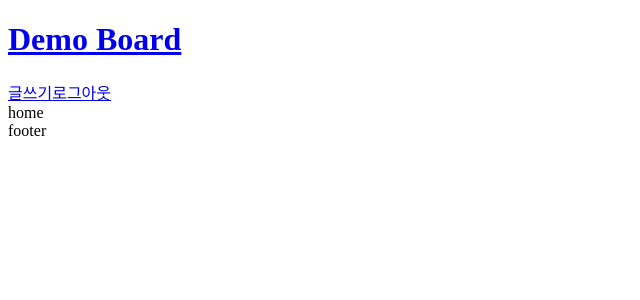
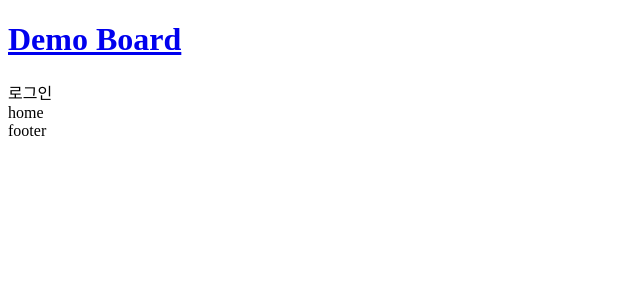
Before and after one commit to gurumee92/demo-board, a React (Create React App) app: page / in a window 1280 px wide. Shown: the top 300 px of the page, without its empty margins (0-640 px from the left). Built offline with nearby package versions, Linux system fonts and the light colour scheme.

Commit message:
ADD react hook in Navigator

```diff
--- a/src/components/common/Navigator/Navigator.js
+++ b/src/components/common/Navigator/Navigator.js
@@ -1,11 +1,21 @@
-import React from 'react'
+import React, { useState } from 'react'
 import { Link } from 'react-router-dom';
 
 export default function Navigator() {
+    const [isAuth, setAuth] = useState(false);
+
     return (
         <div className="navigator">
-            <span><Link to="/posts/create">글쓰기</Link></span>
-            <span><Link to="/">로그아웃</Link></span>
+            {
+                (isAuth) ? (
+                    <>
+                    <span><Link to="/posts/create">글쓰기</Link></span>
+                    <span onClick={() => setAuth(false)}><Link to="/">로그아웃</Link></span>
+                    </>
+                ) : (
+                    <span onClick={() => setAuth(true)}>로그인</span>
+                )
+            }
         </div>
     )
 }
```
Also changed, not shown: 1 other file (tests, documents, lock files or other folders).
